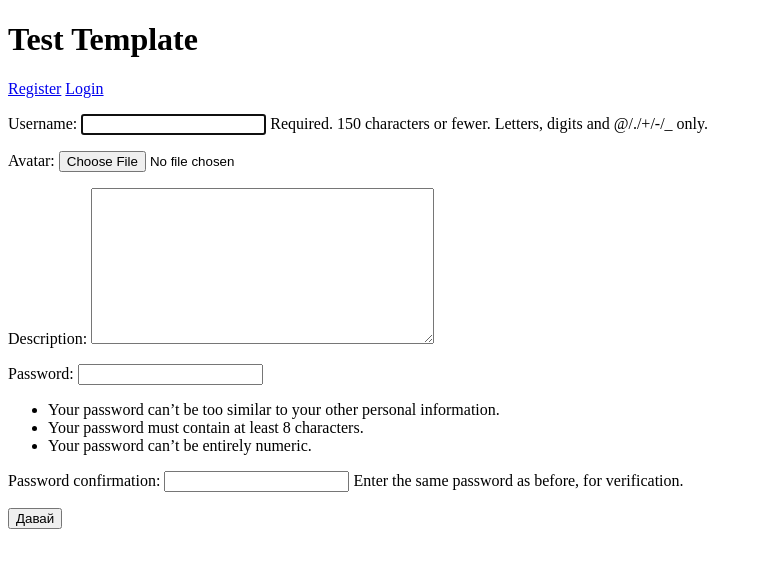
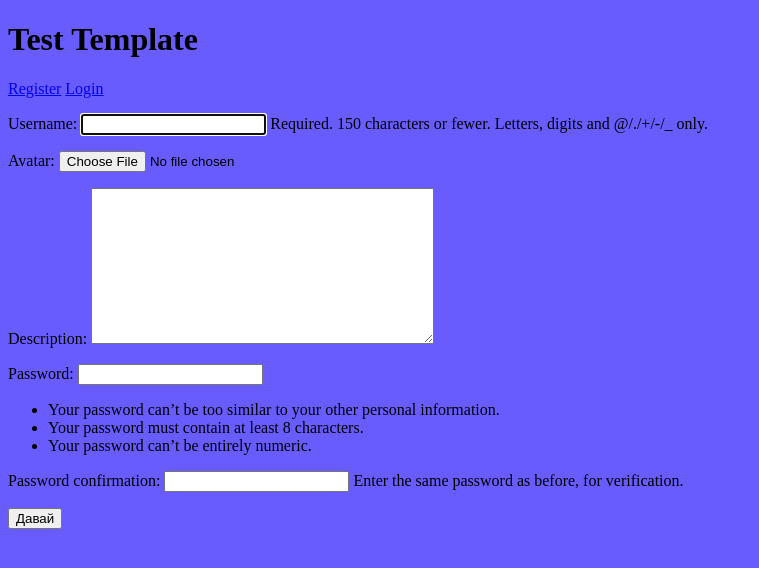
Before and after one commit to Moonvynl/Group-Portal, a Django app: page /register/ in a window 1280 px wide. Shown: the top 568 px of the page, without its empty margins (0-759 px from the left). Run offline with Django 5.2, Linux system fonts and the light colour scheme.

Commit message:
added update

```diff
--- a/core/settings.py
+++ b/core/settings.py
@@ -120,6 +120,8 @@ STATICFILES_DIRS = [
     BASE_DIR / "static",
 ]
 
+STATIC_ROOT = "/static/"
+
 AUTH_USER_MODEL = 'auth_system.CustomUser'
 
 # Default primary key field type
--- /dev/null
+++ b/static/css/static.css
@@ -0,0 +1,7 @@
+:root {
+    --primary-color: rgba(104,92,254,255);
+    }
+
+body{
+    background-color: var(--primary-color);
+}
--- a/templates/base.html
+++ b/templates/base.html
@@ -1,8 +1,10 @@
+{% load static %}
 <!DOCTYPE html>
 <html lang="en">
 <head>
     <meta charset="UTF-8">
     <meta name="viewport" content="width=device-width, initial-scale=1.0">
+    <link rel="stylesheet" type="text/css" href="{% static 'css/static.css' %}">
     <title>Document</title>
 </head>
 <body>
```
